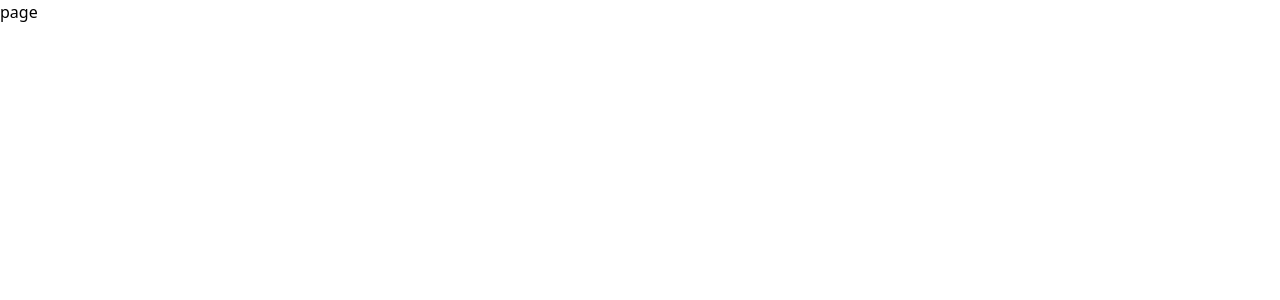
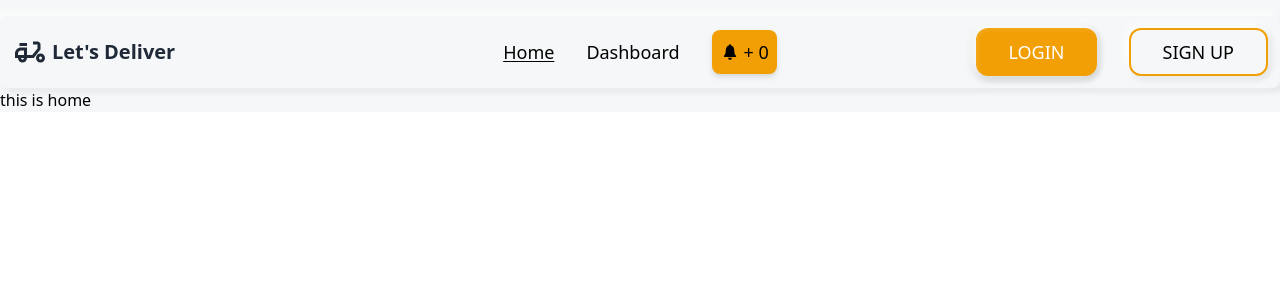
Before and after one commit to KhaledAhmed2004/parcel-management-client, a React (Vite) app: page / in a window 1280 px wide. Shown: the top 300 px of the page. Built offline with nearby package versions, Linux system fonts and the light colour scheme.

Commit message:
make navbar

```diff
--- a/package.json
+++ b/package.json
@@ -14,6 +14,7 @@
     "match-sorter": "^6.3.1",
     "react": "^18.2.0",
     "react-dom": "^18.2.0",
+    "react-icons": "^4.12.0",
     "react-router-dom": "^6.20.0",
     "sort-by": "^0.0.2"
   },
--- /dev/null
+++ b/src/components/shared/navBar/Navbar.jsx
@@ -0,0 +1,48 @@
+import NavBtn from "./navComponents/NavBtn";
+import NavLinks from "./navComponents/NavLinks";
+import MobileNav from "./navComponents/MobileNav";
+import { MdOutlineDeliveryDining } from "react-icons/md";
+import { IoIosNotifications } from "react-icons/io";
+import { Link } from "react-router-dom";
+
+const Navbar = () => {
+  return (
+    <nav
+      style={{
+        boxShadow: `
+        -2px -2px 8px rgba(255, 255, 255, 1),
+        -2px -2px 12px rgba(255, 255, 255, 0.5),
+        inset 2px 2px 4px rgba(255, 255, 255, 0.1),
+        2px 2px 8px rgba(0, 0, 0, 0.15)
+      `,
+      }}
+      className="sticky flex justify-between items-center backdrop-blur-sm z-20 py-3 px-3 rounded-lg"
+    >
+      {/* Logo */}
+      <Link
+        to={"/"}
+        className="hidden md:flex lg:flex-1 items-center gap-1 text-gray-800"
+      >
+        <MdOutlineDeliveryDining className="text-4xl" />
+        <h2 className="font-semibold text-xl"> Let's Deliver</h2>
+      </Link>
+
+      {/* Navigation Links */}
+      <ul className="hidden md:flex md:gap-5 lg:gap-8 items-center lg:flex-1 xl:justify-center md:text-base lg:text-lg font-medium">
+        <NavLinks></NavLinks>
+        <li className="flex items-center gap-1 drop-shadow-md bg-[#F29F05] p-2 rounded-lg hover:scale-95 duration-200 ease-in-out transition-all">
+          <IoIosNotifications className="text-xl" /> + 0
+        </li>
+      </ul>
+
+      {/* Mod Icon and Navigation Button */}
+      <div className="hidden md:flex justify-end items-center md:gap-5 lg:gap-8 lg:flex-1 md:text-base lg:text-lg font-medium">
+        <NavBtn />
+      </div>
+      {/* Mobile screen navbar */}
+      <MobileNav />
+    </nav>
+  );
+};
+
+export default Navbar;
--- /dev/null
+++ b/src/components/shared/navBar/navComponents/MobileNav.jsx
@@ -0,0 +1,56 @@
+import { RiMenu2Fill } from "react-icons/ri";
+import { IoCartOutline } from "react-icons/io5";
+import { AiOutlineClose } from "react-icons/ai";
+import { FaRegUser } from "react-icons/fa6";
+import { useState } from "react";
+import NavLinks from "./NavLinks";
+import { MdOutlineDeliveryDining } from "react-icons/md";
+import { Link } from "react-router-dom";
+import { IoIosNotifications } from "react-icons/io";
+
+const MobileNav = () => {
+  const [menuIcon, setMenuIcon] = useState(false);
+
+  return (
+    <>
+      {/* left side */}
+      <div
+        onClick={() => setMenuIcon(!menuIcon)}
+        className="flex-1 md:hidden text-2xl"
+      >
+        {menuIcon ? <AiOutlineClose /> : <RiMenu2Fill />}
+      </div>
+      <div
+        style={{
+          boxShadow: "-5px -5px 9px #ffffff73,5px 5px 7px #5e687949",
+        }}
+        className={
+          menuIcon
+            ? "md:hidden absolute top-[4.8rem] right-0 bottom-0 left-0 flex justify-center h-[80vh] bg-[#FFFFFF1A] dark:bg-[#dddddd] text-white ease-in duration-300 text-center items-center rounded-tl-[50px] rounded-bl-[65px] rounded-tr-[65px] rounded-br-[50px] border-2 shadow-2xl backdrop-blur-3xl w-[95%] mx-auto"
+            : "md:hidden absolute top-[4.3rem] right-0 left-[-105%] flex text-center justify-center w-full h-[80vh] dark:bg-[#f2a64d] text-white ease-in duration-300 items-center rounded-tl-[50px] rounded-bl-[65px] rounded-tr-[65px] rounded-br-[50px]"
+        }
+      >
+        <ul className="flex flex-col gap-3 mt-2 font-semibold text-2xl text-black">
+          <NavLinks />
+        </ul>
+      </div>
+      {/* middle Part || logo */}
+      <Link
+        to={"/"}
+        className="flex-1 md:hidden flex justify-center items-center"
+      >
+        <MdOutlineDeliveryDining className="text-xl" />
+        <h2 className="font-semibold"> Let's Deliver</h2>
+      </Link>
+      {/* Right part */}
+      <div className="flex-1 md:hidden flex justify-end items-center text-lg gap-4">
+        <FaRegUser />
+        <li className="flex items-center gap-1 drop-shadow-md bg-gray-200 p-[.4rem] rounded-lg hover:scale-95 duration-200 ease-in-out transition-all">
+          <IoIosNotifications className="text-xl" /> + 0
+        </li>
+      </div>
+    </>
+  );
+};
+
+export default MobileNav;
--- /dev/null
+++ b/src/components/shared/navBar/navComponents/NavBtn.jsx
@@ -0,0 +1,39 @@
+import { Link } from "react-router-dom";
+
+const NavBtn = () => {
+  return (
+    <div className="flex sm:gap-5 lg:gap-8 uppercase">
+      <Link
+        style={{
+          boxShadow: `
+      -2px -2px 8px rgba(255, 255, 255, 1),
+      -2px -2px 12px rgba(255, 255, 255, 0.5),
+      inset 2px 2px 4px rgba(255, 255, 255, 0.1),
+      2px 2px 8px rgba(0, 0, 0, 0.15)
+    `,
+        }}
+        to={"/login"}
+        className="bg-[#F29F05] drop-shadow-md text-white hover:scale-105 duration-150 ease-in py-2 px-8 rounded-xl flex items-center justify-center"
+      >
+        Login
+      </Link>
+      <Link
+        style={{
+          boxShadow: `
+    -2px -2px 8px rgba(255, 255, 255, 1),
+    -2px -2px 12px rgba(255, 255, 255, 0.5),
+    inset 2px 2px 4px rgba(255, 255, 255, 0.1),
+    2px 2px 8px rgba(0, 0, 0, 0.15)
+  `,
+        }}
+        className="hover:scale-105 shadow-md duration-150 ease-in border-2 border-[#F29F05] py-2 px-8 rounded-xl flex items-center justify-center"
+      >
+        Sign Up
+      </Link>
+    </div>
+  );
+};
+
+export default NavBtn;
+
+NavBtn.js;
--- /dev/null
+++ b/src/components/shared/navBar/navComponents/NavLinks.jsx
@@ -0,0 +1,28 @@
+import { NavLink } from "react-router-dom";
+
+const navigationLinks = [
+  { to: "/", label: "Home" },
+  { to: "/dashboard", label: "Dashboard" },
+  // { to: "/blog", label: <IoIosNotifications /> },
+];
+
+const NavLinks = () => {
+  return (
+    <>
+      {navigationLinks.map((link, index) => (
+        <li className="hover:scale-95 duration-200 ease-in-out transition-all" key={index}>
+          <NavLink
+            to={link.to}
+            className={({ isActive }) =>
+              isActive ? "underline underline-offset-2" : ""
+            }
+          >
+            {link.label}
+          </NavLink>
+        </li>
+      ))}
+    </>
+  );
+};
+
+export default NavLinks;
--- a/src/layouts/MainLayouts.jsx
+++ b/src/layouts/MainLayouts.jsx
@@ -1,5 +1,13 @@
+import { Outlet } from "react-router-dom";
+import Navbar from "../components/shared/navBar/Navbar";
+
 const MainLayouts = () => {
-  return <div>page</div>;
+  return (
+    <div className="max-w-7xl mx-auto pt-4 px-2 sm:px-4 lg:px-0">
+      <Navbar></Navbar>
+      <Outlet></Outlet>
+    </div>
+  );
 };
 
 export default MainLayouts;
--- a/src/main.jsx
+++ b/src/main.jsx
@@ -6,6 +6,8 @@ import Routes from "./routes/Routes.jsx";
 
 ReactDOM.createRoot(document.getElementById("root")).render(
   <React.StrictMode>
-    <RouterProvider router={Routes}></RouterProvider>
+    <div className="bg-[#F5F7F8]">
+      <RouterProvider router={Routes}></RouterProvider>
+    </div>
   </React.StrictMode>
 );
--- /dev/null
+++ b/src/pages/Home.jsx
@@ -0,0 +1,5 @@
+const Home = () => {
+  return <div>this is home</div>;
+};
+
+export default Home;
--- /dev/null
+++ b/src/pages/Login.jsx
@@ -0,0 +1,60 @@
+import { PiHandWaving } from "react-icons/pi";
+const Login = () => {
+  return (
+    <div className="h-screen flex bg-[#F5F7F8] items-center justify-center">
+      <div
+        style={{
+          boxShadow: `
+            -2px -2px 8px rgba(255, 255, 255, 1),
+            -2px -2px 12px rgba(255, 255, 255, 0.5),
+            inset 2px 2px 4px rgba(255, 255, 255, 0.1),
+            2px 2px 8px rgba(0, 0, 0, 0.15)
+          `,
+        }}
+        className="rounded-xl px-10 py-12"
+      >
+        <h2 className="text-3xl font-semibold pb-5 text-center flex items-center justify-center gap-2 mb-5">
+          Hi, Welcome back <PiHandWaving />
+        </h2>
+        <form className="w-[20.5rem]">
+          <div className="form-control">
+            <label className="label">
+              <span className="label-text">Email</span>
+            </label>
+            <input
+              type="email"
+              name="email"
+              placeholder="example@gmail.com"
+              className="input input-bordered"
+              required
+            />
+          </div>
+          <div className="form-control">
+            <label className="label">
+              <span className="label-text">Password</span>
+            </label>
+            <input
+              type="password"
+              name="password"
+              placeholder="password"
+              className="input input-bordered"
+              required
+            />
+          </div>
+          <div className="form-control mt-6">
+            <button className="py-3 rounded-xl bg-gray-800 text-white font-semibold text-lg">
+              Login
+            </button>
+          </div>
+        </form>
+        <div className="form-control mt-6">
+          <button className="py-3 rounded-xl bg-gray-800 text-white font-semibold text-lg">
+            Login
+          </button>
+        </div>
+      </div>
+    </div>
+  );
+};
+
+export default Login;
--- a/tailwind.config.js
+++ b/tailwind.config.js
@@ -1,5 +1,6 @@
 /** @type {import('tailwindcss').Config} */
 export default {
+  darkMode: "class",
   content: ["./index.html", "./src/**/*.{js,ts,jsx,tsx}"],
   theme: {
     extend: {},
```
Also changed, not shown: src/routes/Routes.jsx (+12 -0 lines), 1 other file (tests, documents, lock files or other folders).
